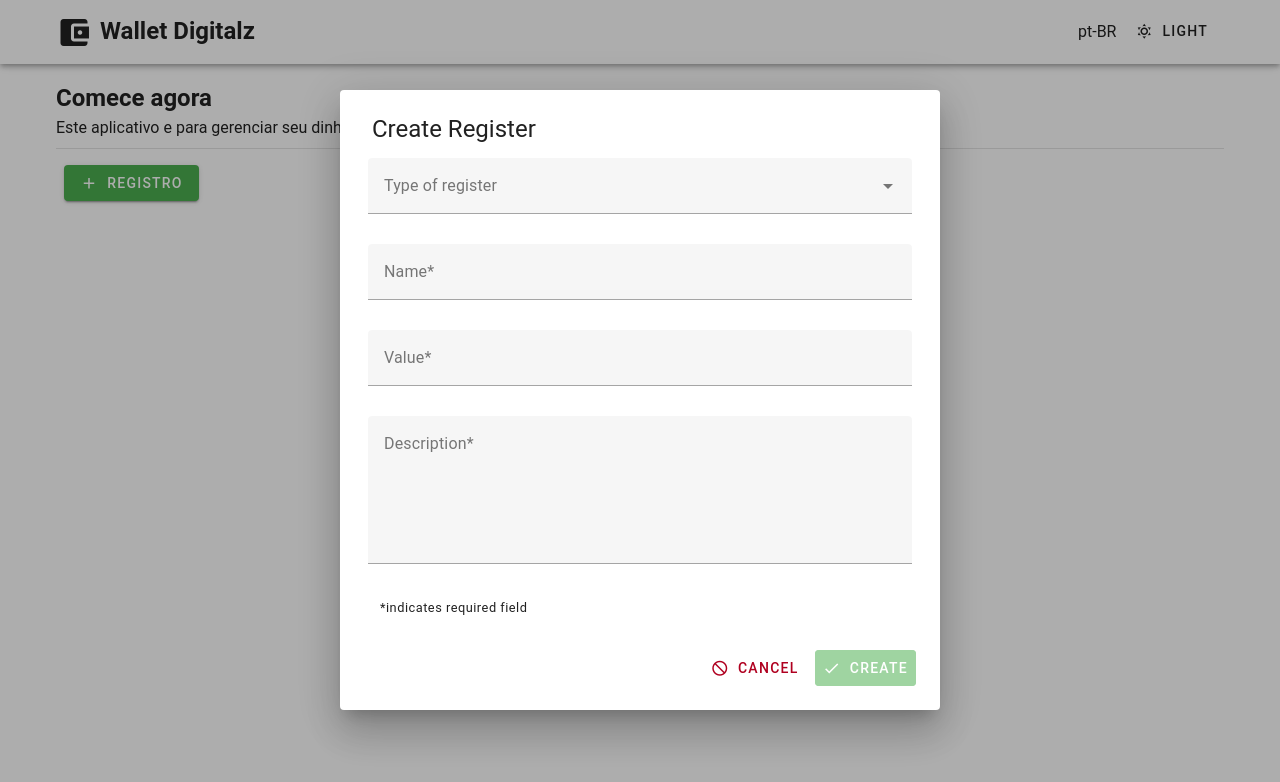
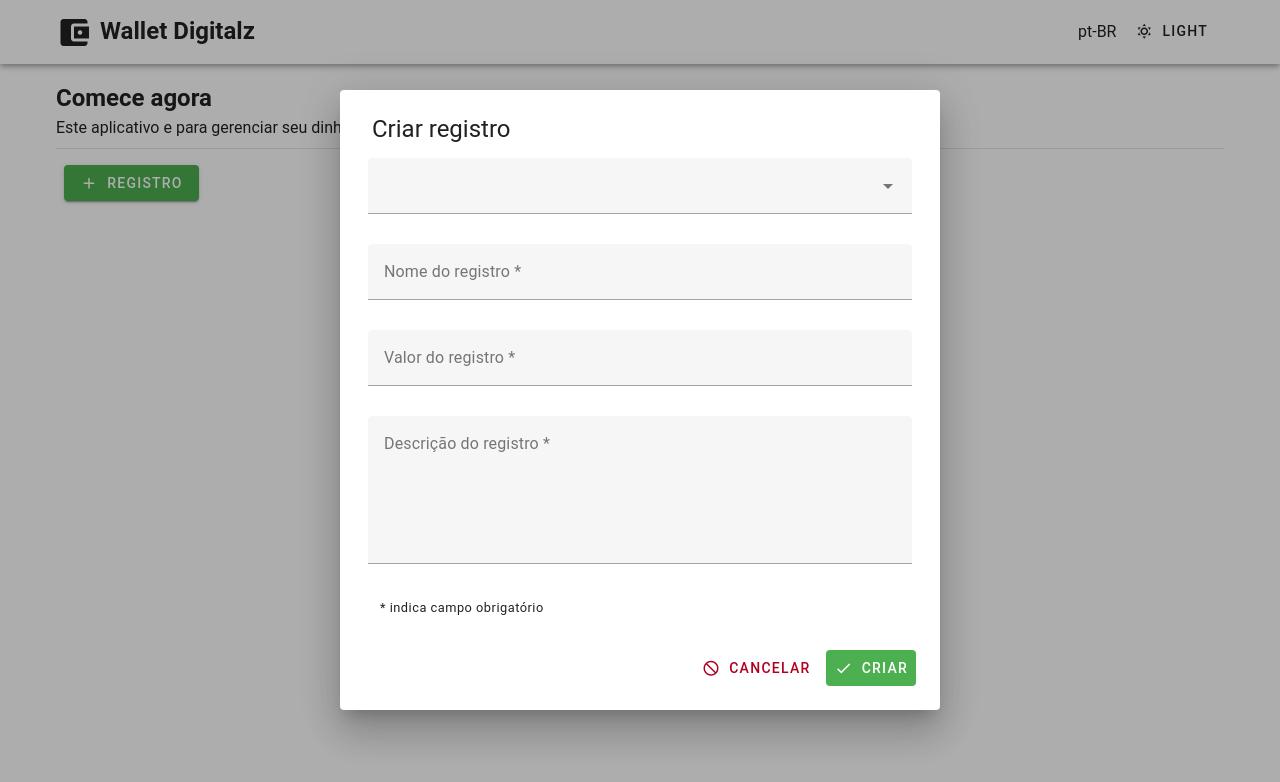
Before and after one commit to lucasferreiralimax/wallet-digitalz, a Vue app: page / in a window 1280 px wide. Both pictures are taken after a click on the button "REGISTRO". Shown: the top 782 px of the page. Built offline with nearby package versions, Linux system fonts and the light colour scheme.

Commit message:
improvement types and translate

```diff
--- a/src/components/ModalRegister/index.vue
+++ b/src/components/ModalRegister/index.vue
@@ -2,16 +2,17 @@
 import { ref } from 'vue'
 import { v4 as uuidv4 } from 'uuid';
 import { useWalletStore } from '@/stores/wallet'
+import { TypeRegister, Register } from '@/types'
 
-const props = defineProps<{ update?: boolean, register?: any }>()
+const props = defineProps<{ update?: boolean, register: Register }>()
 const wallet = useWalletStore()
 const dialog = ref<boolean>(false)
 const valid = ref<boolean>(false)
 const myForm = ref()
-const typeRegister = ref<string>(props.register ? props.register.type : undefined)
-const name = ref<string>(props.register ? props.register.name : undefined)
-const value = ref<number>(props.register ? props.register.value : undefined)
-const description = ref<string>(props.register ? props.register.description : undefined)
+const typeRegister = ref<TypeRegister | undefined>(props.register ? props.register.type : undefined)
+const name = ref<string | undefined>(props.register ? props.register.name : undefined)
+const value = ref<number | undefined>(props.register ? props.register.value : undefined)
+const description = ref<string | undefined>(props.register ? props.register.description : undefined)
 
 const typeRules = [
   (v: string) => !!v || 'Type is required'
@@ -38,7 +39,9 @@ function close () {
 }
 
 async function validate () {
+  const { valid } = await myForm.value.validate()
 
+  if (valid) {
     const formData = {
       name: name.value,
       type: typeRegister.value,
@@ -59,6 +62,7 @@ async function validate () {
     }
 
     close()
+  }
 }
 </script>
 
@@ -87,7 +91,7 @@ async function validate () {
     </template>
     <v-card class="mx-auto pa-4" max-width="600" width="100%">
       <v-card-title>
-        <span class="text-h5">{{ update ? 'Update Register' : 'Create Register' }}</span>
+        <span class="text-h5">{{ update ? $t('register.update') : $t('register.create') }}</span>
       </v-card-title>
       <v-card-text>
         <v-container class="pa-0">
@@ -98,10 +102,18 @@ async function validate () {
                 class="pa-0 pb-2"
               >
                 <v-select
-                  label="Type of register"
+                  :label="$t('register.form.type')"
                   v-model="typeRegister"
                   :rules="typeRules"
-                  :items="['Investiment', 'Expenses', 'Entry']"
+                  item-title="label"
+                  item-value="value"
+                  return-object
+                  single-line
+                  :items="[
+                    { label: $t('register.form.investiment'), value: 'investiment' },
+                    { label: $t('register.form.expense'), value: 'expense' },
+                    { label: $t('register.form.entry'), value: 'entry' },
+                  ]"
                 />
               </v-col>
               <v-col
@@ -109,7 +121,7 @@ async function validate () {
                 class="pa-0 pb-2"
               >
                 <v-text-field
-                  label="Name*"
+                :label="$t('register.form.name')"
                   v-model="name"
                   :rules="nameRules"
                   required
@@ -120,7 +132,7 @@ async function validate () {
                 class="pa-0 pb-2"
               >
                 <v-text-field
-                  label="Value*"
+                :label="$t('register.form.value')"
                   v-model="value"
                   prefix="$"
                   type="number"
@@ -133,7 +145,7 @@ async function validate () {
                 class="pa-0 pb-2"
               >
                 <v-textarea
-                  label="Description*"
+                :label="$t('register.form.description')"
                   v-model="description"
                   :rules="descriptionRules"
                   required
@@ -142,7 +154,7 @@ async function validate () {
             </v-row>
           </v-form>
         </v-container>
-        <small class="d-flex mt-4">*indicates required field</small>
+        <small class="d-flex mt-4">{{ $t('register.form.indicates') }}</small>
       </v-card-text>
       <v-card-actions>
         <v-spacer></v-spacer>
@@ -152,16 +164,15 @@ async function validate () {
           @click="close"
         >
           <v-icon class="mr-2" icon="mdi-cancel" />
-          Cancel
+          {{ $t('actions.cancel') }}
         </v-btn>
         <v-btn
           color="success"
           variant="flat"
           @click="validate"
-          :disabled="!valid"
         >
           <v-icon class="mr-2" icon="mdi-check" />
-          {{ update ? 'Save' : 'Create' }}
+          {{ update ? $t('actions.save') : $t('actions.create') }}
         </v-btn>
       </v-card-actions>
     </v-card>
--- a/src/components/Registers/index.vue
+++ b/src/components/Registers/index.vue
@@ -15,9 +15,9 @@ function changeView() {
 }
 
 const typeColors: any = {
-  'Investiment': 'text-green',
-  'Expenses': 'text-red',
-  'Entry': 'text-blue'
+  'investiment': 'text-green',
+  'expense': 'text-red',
+  'entry': 'text-blue'
 }
 </script>
 
@@ -39,8 +39,8 @@ const typeColors: any = {
     <v-expansion-panels v-model="panel">
       <v-expansion-panel v-for="item of wallet.registers" :key="item.id" :value="item.id">
         <v-expansion-panel-title>
-          {{ item.name }} {{ item.type }}
-          <span class="pl-2" :class="[typeColors[item.type]]">
+          {{ item.name }} {{ $t(`register.form.${item.type.value}`) }}
+          <span class="pl-2" :class="[typeColors[item.type.value]]">
             ${{ Number(item.value).toFixed(2) }}
           </span>
         </v-expansion-panel-title>
```
Also changed, not shown: src/types/index.ts (+8 -4 lines). Lines whose indentation alone changed are shown as unchanged.
